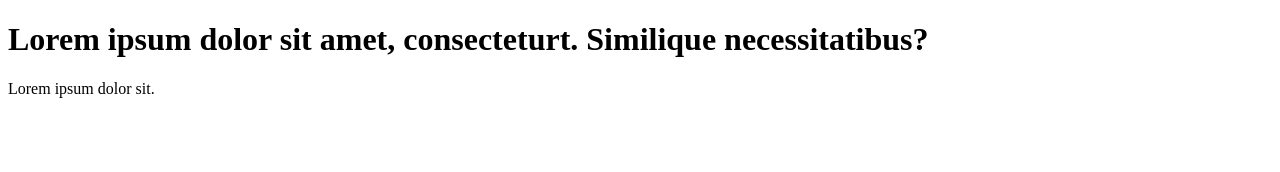
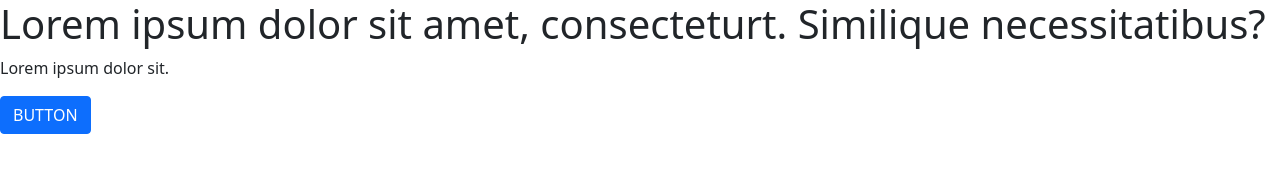
Before and after one commit to lacan0413/htmlPractice1__GA-test, a plain HTML site: page index.html in a window 1280 px wide. Drawn offline with nearby package versions, Linux system fonts and the light colour scheme.

Commit message:
2022-05-12 second

```diff
--- a/index.html
+++ b/index.html
@@ -8,11 +8,15 @@
     <title>GSC-test</title>
     <meta name="description" content="GSC-test">
     <link rel="canonical" href="https://github.com/luka1901/htmlPractice1__GA-test/index.html">
+    <link rel='stylesheet' href='https://cdn.jsdelivr.net/npm/bootstrap@5.1.3/dist/css/bootstrap.min.css' />
+    <script src='https://cdn.jsdelivr.net/npm/bootstrap@5.1.3/dist/js/bootstrap.bundle.min.js'></script>
 </head>
 
 <body>
     <h1>Lorem ipsum dolor sit amet, consecteturt. Similique necessitatibus?</h1>
     <p>Lorem ipsum dolor sit.</p>
+
+    <button class="btn btn-primary">BUTTON</button>
 
 
     <!-- Global site tag (gtag.js) - Google Analytics -->
```
